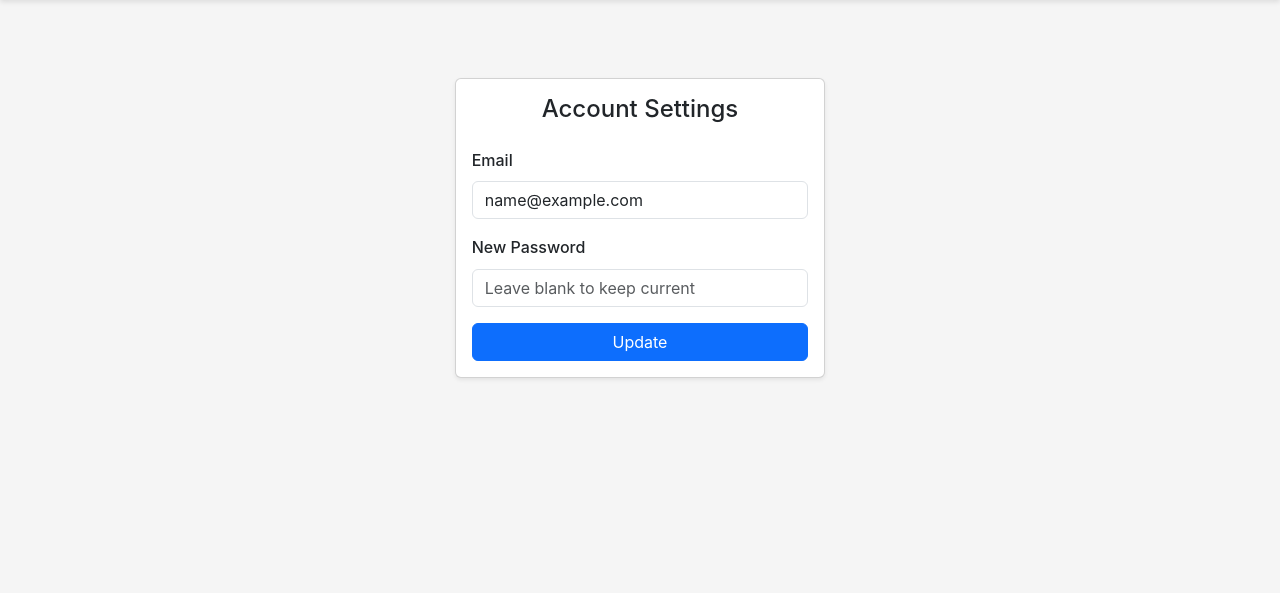
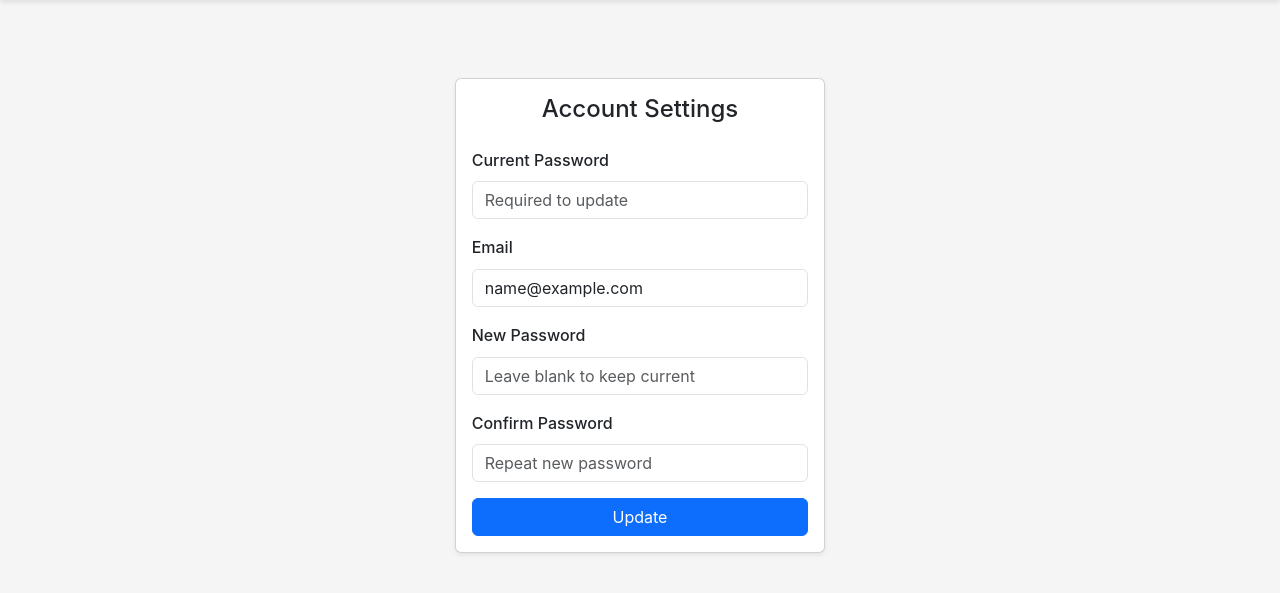
Before and after one commit to taylorelley/f1_fantasy, a Flask app: page /account in a window 1280 px wide. Shown: the part 96-689 px from the top of the page. Run offline with Flask 3, Linux system fonts and the light colour scheme; the visitor is signed in with stand-in values (Sample User, id 1); some libraries are stand-ins or nearby versions.

Commit message:
Improve account management page with validations

```diff
--- a/app.py
+++ b/app.py
@@ -41,6 +41,18 @@ from f1_optimizer import (
     get_races_completed,
     get_expected_race_pace,
 )
+
+EMAIL_REGEX = re.compile(r"^[^@]+@[^@]+\.[^@]+$")
+PASSWORD_REGEX = re.compile(r"^(?=.*[A-Za-z])(?=.*\d).{8,}$")
+
+def is_valid_email(email: str) -> bool:
+    """Basic email format validation."""
+    return bool(email and EMAIL_REGEX.match(email))
+
+
+def is_strong_password(password: str) -> bool:
+    """Check password length and character requirements."""
+    return bool(password and PASSWORD_REGEX.match(password))
 
 app = Flask(__name__)
 app.config["MAX_CONTENT_LENGTH"] = 16 * 1024 * 1024  # 16MB max
@@ -736,20 +748,41 @@ def logout():
 @login_required
 def account():
     message = None
+    error = None
     if request.method == "POST":
+        current_password = request.form.get("current_password")
         email = request.form.get("email")
         password = request.form.get("password")
+        confirm = request.form.get("confirm_password")
         updated = False
         if email and email != current_user.email:
-            current_user.email = email
-            updated = True
+            if current_user.password_hash and not (
+                current_password
+                and check_password_hash(current_user.password_hash, current_password)
+            ):
+                error = "Current password required to change email"
+            elif not is_valid_email(email):
+                error = "Invalid email address"
+            else:
+                current_user.email = email
+                updated = True
         if password:
-            current_user.password_hash = generate_password_hash(password)
-            updated = True
-        if updated:
+            if current_user.password_hash and not (
+                current_password
+                and check_password_hash(current_user.password_hash, current_password)
+            ):
+                error = "Current password incorrect"
+            elif password != confirm:
+                error = "Passwords do not match"
+            elif not is_strong_password(password):
+                error = "Password must be at least 8 characters and contain a number"
+            else:
+                current_user.password_hash = generate_password_hash(password)
+                updated = True
+        if updated and not error:
             db.session.commit()
             message = "Account updated"
-    return render_template("account.html", message=message)
+    return render_template("account.html", message=message, error=error)
 
 @app.route("/")
 @login_required
--- a/templates/account.html
+++ b/templates/account.html
@@ -32,10 +32,17 @@
         <div class="card shadow-sm">
           <div class="card-body">
             <h1 class="h4 mb-4 text-center">Account Settings</h1>
+            {% if error %}
+              <div class="alert alert-danger" role="alert">{{ error }}</div>
+            {% endif %}
             {% if message %}
               <div class="alert alert-success" role="alert">{{ message }}</div>
             {% endif %}
             <form method="post" action="/account">
+              <div class="mb-3">
+                <label for="current_password" class="form-label">Current Password</label>
+                <input type="password" class="form-control" id="current_password" name="current_password" placeholder="Required to update">
+              </div>
               <div class="mb-3">
                 <label for="email" class="form-label">Email</label>
                 <input type="email" class="form-control" id="email" name="email" value="{{ current_user.email }}" required>
@@ -43,6 +50,10 @@
               <div class="mb-3">
                 <label for="password" class="form-label">New Password</label>
                 <input type="password" class="form-control" id="password" name="password" placeholder="Leave blank to keep current">
+              </div>
+              <div class="mb-3">
+                <label for="confirm_password" class="form-label">Confirm Password</label>
+                <input type="password" class="form-control" id="confirm_password" name="confirm_password" placeholder="Repeat new password">
               </div>
               <button type="submit" class="btn btn-primary w-100">Update</button>
             </form>
```
